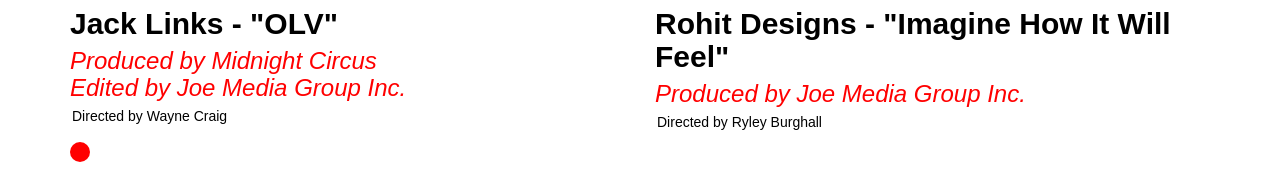
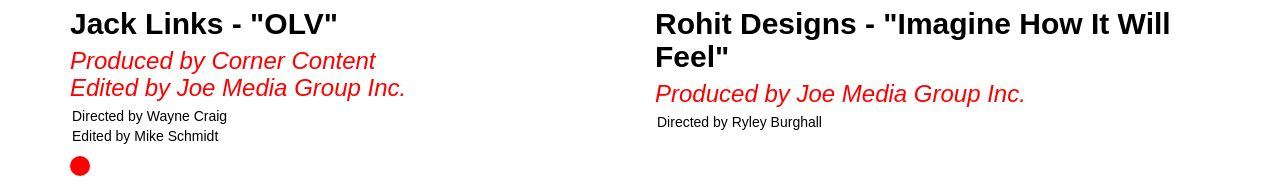
Before and after one commit to JMG-film/2023YearInReview, a plain HTML site: page 2023 Best Commercial Projects/commercial.html in a window 1280 px wide. Shown: the part 2435-2631 px from the top of the page. Drawn offline with nearby package versions, Linux system fonts and the light colour scheme.

Commit message:
Updated htmls
Just changed the titles on some of the names and jobs

```diff
--- a/2023 Best Commercial Projects/commercial.html
+++ b/2023 Best Commercial Projects/commercial.html
@@ -88,8 +88,8 @@
 				<div class="col-lg-6">
 					<iframe class="video"; src="https://player.vimeo.com/video/810977063?h=f326ac17e7&amp;badge=0&amp;autopause=0&amp;player_id=0&amp;app_id=58479"   width="500" height="281" frameborder="0" allow="autoplay; fullscreen; picture-in-picture"></iframe>
 					<h2>Jack Links - "OLV"</h2>
-					<h3>Produced by Midnight Circus <br> Edited by Joe Media Group Inc.</h3>
-					<p>Directed by Wayne Craig</p>
+					<h3>Produced by Corner Content <br> Edited by Joe Media Group Inc.</h3>
+					<p>Directed by Wayne Craig <br> Edited by Mike Schmidt</p>
 				</div>
 
 				<div class="col-lg-6">
```
Also changed, not shown: 2023 Best Branded and Corporate Projects/branded.html (+2 -2 lines).
